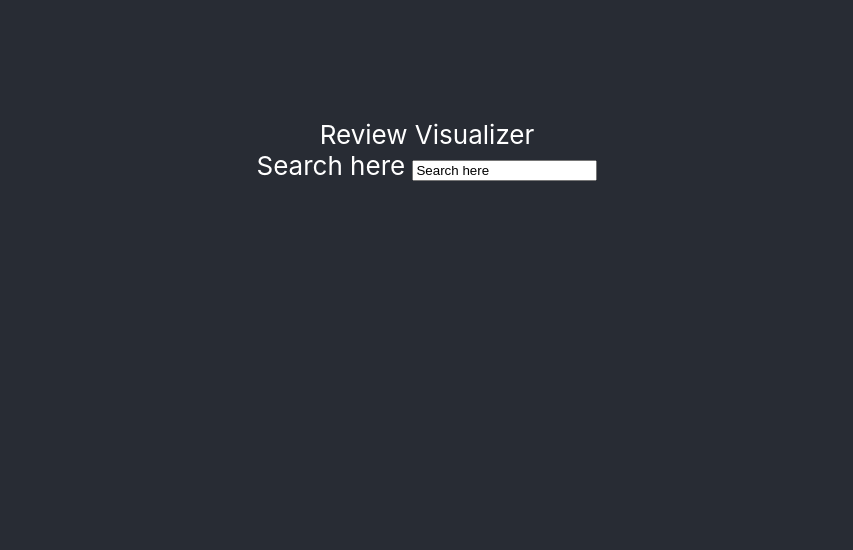
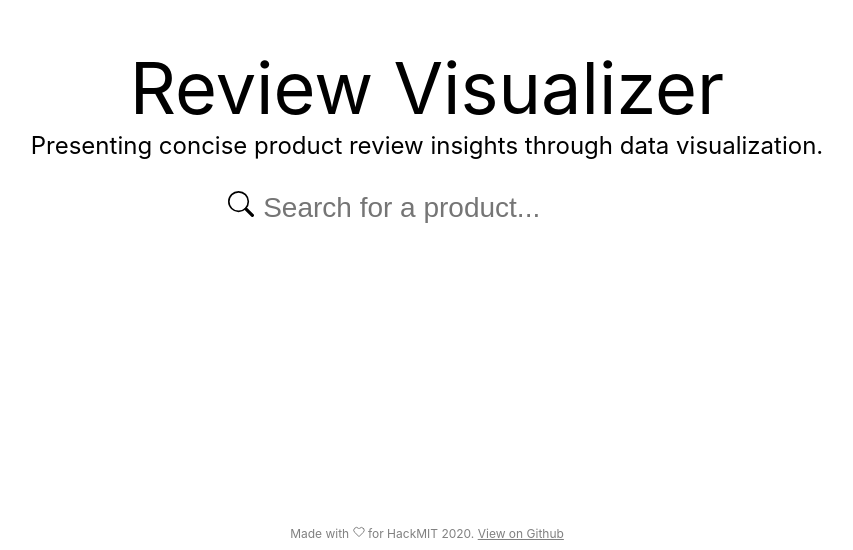
Before and after one commit to tchittesh/review-visualizer, a React (Create React App) app in the folder src/frontend/rv-frontend/: page / in a window 1280 px wide. Shown: the part 250-800 px from the top of the page, without its empty margins (213-1066 px from the left). Built offline with nearby package versions, Linux system fonts and the light colour scheme.

Commit message:
added styling to frontend

```diff
--- a/src/frontend/rv-frontend/package.json
+++ b/src/frontend/rv-frontend/package.json
@@ -9,6 +9,7 @@
     "d3": "^6.1.1",
     "react": "^16.13.1",
     "react-dom": "^16.13.1",
+    "react-icons": "^3.11.0",
     "react-scripts": "3.4.3"
   },
   "scripts": {
--- a/src/frontend/rv-frontend/src/App.css
+++ b/src/frontend/rv-frontend/src/App.css
@@ -2,37 +2,34 @@
   text-align: center;
 }
 
-.App-logo {
-  height: 40vmin;
-  pointer-events: none;
-}
-
-@media (prefers-reduced-motion: no-preference) {
-  .App-logo {
-    animation: App-logo-spin infinite 20s linear;
-  }
-}
 
 .App-header {
-  background-color: #282c34;
-  min-height: 100vh;
+  background-color: white;
+  min-height: calc(100vh - 32px);
   display: flex;
   flex-direction: column;
   align-items: center;
   justify-content: center;
   font-size: calc(10px + 2vmin);
-  color: white;
+  color: black;
 }
 
-.App-link {
-  color: #61dafb;
+.title {
+  font-size: 72px;
+}
+.subtitle {
+  font-size: 24px;
 }
 
-@keyframes App-logo-spin {
-  from {
-    transform: rotate(0deg);
-  }
-  to {
-    transform: rotate(360deg);
-  }
+footer {
+  font-size: 12px;
+  padding: 8px;
+  text-align: center;
+  color: gray;
+
+
 }
+
+a {
+  color: inherit;
+}
--- a/src/frontend/rv-frontend/src/App.js
+++ b/src/frontend/rv-frontend/src/App.js
@@ -2,9 +2,10 @@ import React, { useState, useEffect } from 'react';
 import logo from './logo.svg';
 import './App.css';
 import Search from './components/search-bar.js'
+import { FiHeart } from 'react-icons/fi'
 
 function App() {
-  const [inputValue, setInputValue] = useState("Search here");
+  const [inputValue, setInputValue] = useState("");
   const [showResult, setShowResult] = useState(false);
 
   function searchOnChange(event) {
@@ -24,7 +25,8 @@ function App() {
   return (
     <div className="App">
       <header className="App-header">
-        Review Visualizer
+        <div className="title">Review Visualizer</div>
+        <div className="subtitle">Presenting concise product review insights through data visualization.</div>
         <br/>
         <Search inputValue={inputValue}
                 onChange={searchOnChange}
@@ -32,7 +34,12 @@ function App() {
         {showResult &&
           <div>Your query was submitted! Here is your data</div>
         }
+
       </header>
+      <footer>
+        Made with <FiHeart/> for HackMIT 2020. <a href="https://github.com/tchittesh/review-visualizer">View on Github</a>
+      </footer>
+
     </div>
   );
 }
--- a/src/frontend/rv-frontend/src/components/search-bar.js
+++ b/src/frontend/rv-frontend/src/components/search-bar.js
@@ -1,10 +1,12 @@
 import React from 'react';
+import { BsSearch } from 'react-icons/bs';
+import '../css/search-bar.css';
 
 function Search(props) {
   return (
     <form onSubmit={props.onSubmit}>
-      <label htmlFor="search">Search here </label>
-      <input type="text" value={props.inputValue} onChange={props.onChange}/>
+      <label htmlFor="search"><BsSearch/> </label>
+      <input className="searchbar" type="text" value={props.inputValue} placeholder="Search for a product..." onChange={props.onChange}/>
     </form>
   );
 }
--- /dev/null
+++ b/src/frontend/rv-frontend/src/css/search-bar.css
@@ -0,0 +1,6 @@
+.searchbar {
+  font-size: 28px;
+  background-color: transparent;
+  border: none;
+  color: gray;
+}
```
Also changed, not shown: 1 other file (tests, documents, lock files or other folders).
